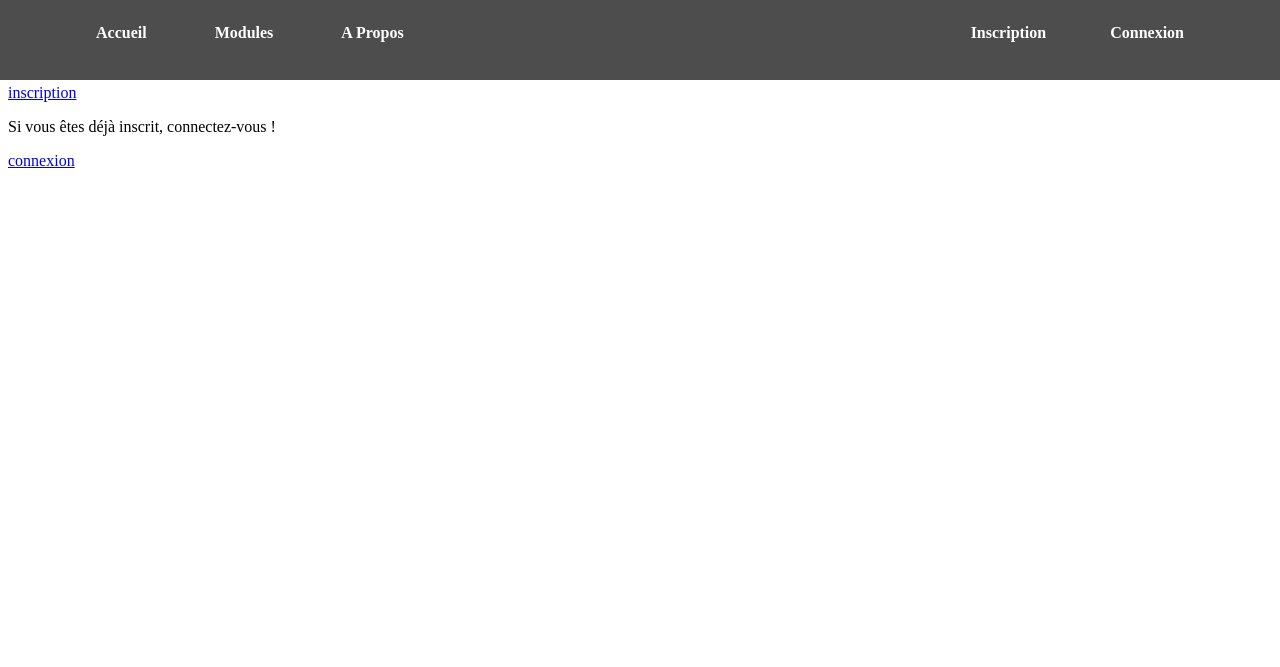
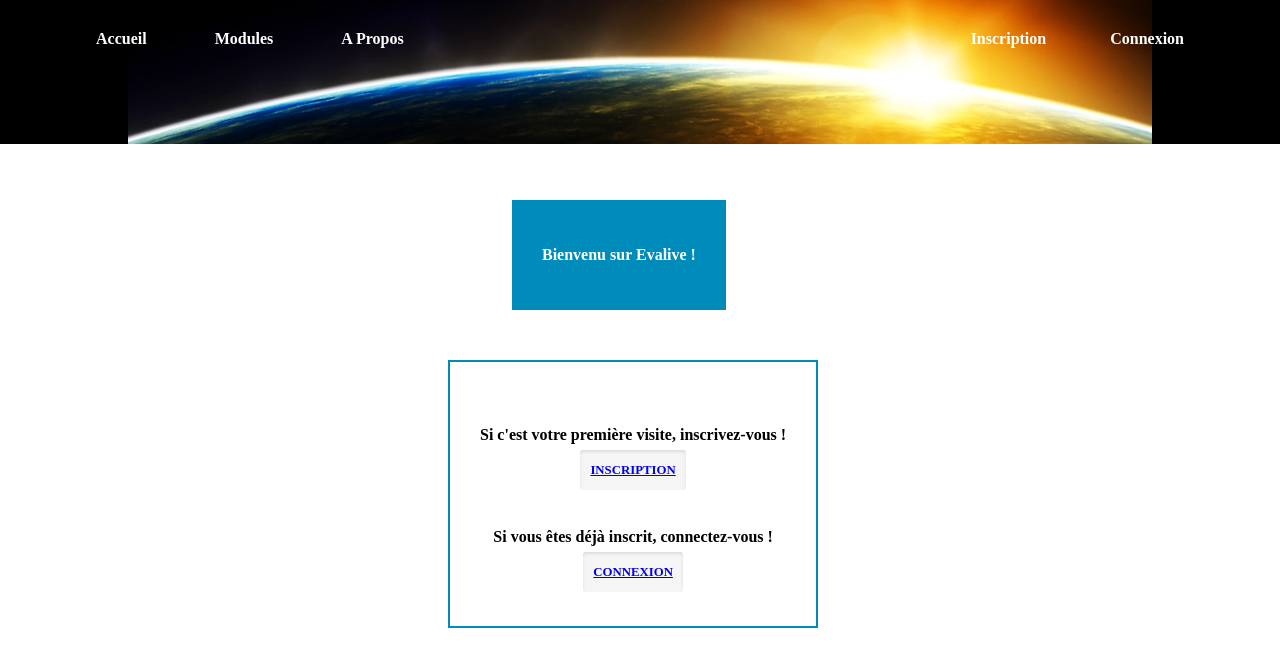
Before and after one commit to lrenau911e/Projet_Evalive, a PHP site: page / in a window 1280 px wide. Shown: the top 667 px of the page. Run offline with PHP 8.4, Linux system fonts and the light colour scheme.

Commit message:
Amélioration du header

```diff
--- a/header.php
+++ b/header.php
@@ -9,7 +9,7 @@
             <div class="menu">
 
                 <a href="index.php" class="btnMenu">Accueil</a>
-                <a href="modules.php" class="btnMenu">Modules</a>
+                <a href="" class="btnMenu">Modules</a>
                 <a href="" class="btnMenu">A Propos</a>
 
             </div>
--- a/index.php
+++ b/index.php
@@ -7,13 +7,20 @@
     </head>
     <body>
         <?php include 'header.php'; ?>
-        <p>Bienvenu sur Evalive !</p>
+
 
         <!-- Inscription ou connexion ? -->
-        <p> Si c'est votre première visite, inscrivez-vous ! </p>
-        <p> <a href="inscription.php">inscription</a></p>
-        <p> Si vous êtes déjà inscrit, connectez-vous ! </p>
-        <p><a href="connexion.php">connexion</a></p>
+        <div class="titre">
+            <p>Bienvenu sur Evalive !</p>
+        </div>
+        <div class="accueil">
+            <br/>
+            <p> Si c'est votre première visite, inscrivez-vous ! </p>
+            <p> <a href="inscription.php" class="inputs">INSCRIPTION</a></p>
+            <br/>
+            <p> Si vous êtes déjà inscrit, connectez-vous ! </p>
+            <p><a href="connexion.php" class="inputs">CONNEXION</a></p>
+        </div>
 
     </body>
 </html>
--- a/mainStyle.css
+++ b/mainStyle.css
@@ -1,10 +1,13 @@
 .header
 {
-    background-color: #4d4d4d;
+	background-image: url(earth-space-horizon-header.jpg);
+    background-repeat: no-repeat;
+    background-position: center;
+    background-color: black;
     top: 0%;
     left: 0%;
     width: 100%;
-    height: 10%;
+    height: 18%;
     position: absolute;
 }
 
@@ -82,3 +85,30 @@
     top: 33%;
     font-family: "arial";
 }
+
+.titre
+{
+    position: absolute;
+    text-align: center;
+    z-index: 2;
+    top: 25%;
+    left: 40%;
+    font-weight: bold;
+    background-color: #008CBA;
+    padding: 30px 30px;
+    color: white;
+}
+
+.accueil
+{
+    position: absolute;
+    text-align: center;
+    z-index: 2;
+    top: 45%;
+    left: 35%;
+    font-weight: bold;
+    background-color: white;
+    color : black;
+    border: 2px solid #008CBA;
+    padding: 30px 30px;
+}
```
Also changed, not shown: earth-space-horizon-header.jpg (added).
